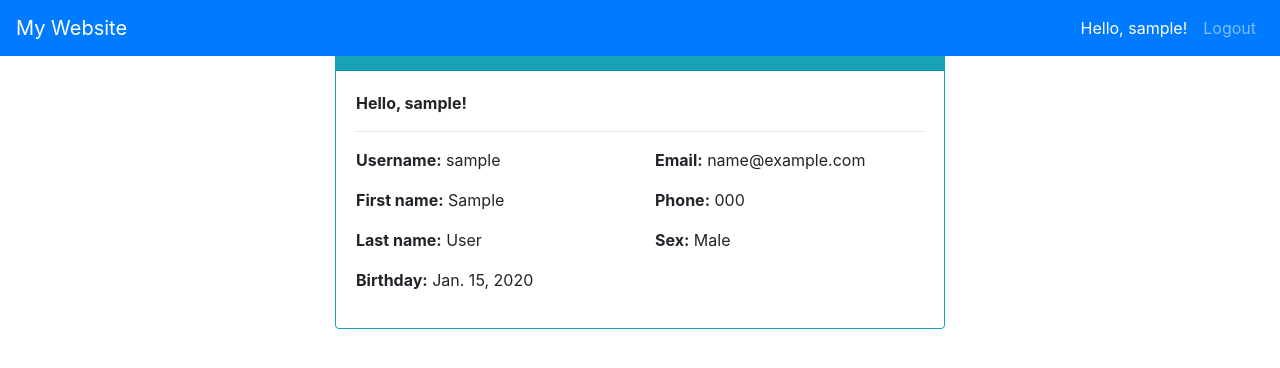
After one commit to PisarskyiDev/web_django, a Django app: page /profile/1/ in a window 1280 px wide. The commit adds this page. Shown: the top 368 px of the page. Run offline with Django 4.2, Linux system fonts and the light colour scheme; a user stored in the database is signed in; tables that the repository leaves empty hold one stand-in row (values such as "Sample post").

Commit message:
create profile.html, and add get_absolute_url on CustomUser

```diff
--- a/app_main/forms.py
+++ b/app_main/forms.py
@@ -1,11 +1,13 @@
 from django.contrib.auth.forms import UserCreationForm, AuthenticationForm
-from django.contrib.auth import authenticate
 from django import forms
+from django.forms import DateInput
 
 from .models import CustomUser
 
 
 class CustomUserCreationForm(UserCreationForm):
+    birth_date = forms.DateField(widget=DateInput(attrs={'type': 'date'}))
+
     class Meta(UserCreationForm.Meta):
         model = CustomUser
         fields = UserCreationForm.Meta.fields + (
--- a/app_main/models.py
+++ b/app_main/models.py
@@ -1,5 +1,6 @@
 from django.db import models
 from django.contrib.auth.models import AbstractUser
+from django.urls import reverse
 
 
 class CustomUser(AbstractUser):
@@ -12,3 +13,7 @@ class CustomUser(AbstractUser):
     birth_date = models.DateField(null=True, blank=True)
     sex = models.CharField(max_length=6, choices=SEX_CHOICES, null=True, blank=True)
     phone_number = models.CharField(max_length=20, null=True, blank=True)
+
+
+    def get_absolute_url(self):
+        return reverse('app_main:profile', args=[str(self.id)])
--- a/app_main/urls.py
+++ b/app_main/urls.py
@@ -21,6 +21,7 @@ from app_main.views import (
     index,
     SignUpView,
     LoginView,
+    ProfileView,
 )
 
 urlpatterns = [
@@ -28,6 +29,7 @@ urlpatterns = [
     path("signup/", SignUpView.as_view(), name="signup"),
     path("login/", LoginView.as_view(), name="login"),
     path("logout/", LogoutView.as_view(), name="logout"),
+    path("profile/<int:pk>/", ProfileView.as_view(), name="profile")
 ]
 
 app_name = "app_main"
--- a/app_main/views.py
+++ b/app_main/views.py
@@ -1,9 +1,11 @@
 from django.contrib.auth import authenticate, login
-from django.shortcuts import render
+from django.contrib.auth.mixins import LoginRequiredMixin
+from django.shortcuts import render, redirect
 from django.urls import reverse_lazy
 from django.views import generic
 
 from .forms import CustomUserCreationForm, CustomAuthenticationForm
+from .models import CustomUser
 
 
 def index(request):
@@ -34,3 +36,15 @@ class LoginView(generic.FormView):
             return super().form_valid(form)
         else:
             return self.form_invalid(form)
+
+
+class ProfileView(LoginRequiredMixin, generic.DetailView):
+    model = CustomUser
+    template_name = 'profile.html'
+    context_object_name = 'user'
+
+    def test_func(self):
+        return self.request.user.is_authenticated and self.get_object() == self.request.user
+
+    def handle_no_permission(self):
+        return redirect('app_main:home')
--- a/static/css/styles.css
+++ b/static/css/styles.css
@@ -0,0 +1,25 @@
+.navbar {
+  transition: all 0.5s ease-in-out;
+}
+
+.navbar.transparent {
+  background-color: rgba(255, 255, 255, 0.8) !important;
+}
+
+.navbar.transparent .navbar-nav .nav-link {
+  color: #333 !important;
+}
+
+.navbar.transparent .navbar-brand {
+  color: #333 !important;
+}
+
+.navbar.transparent.navbar-dark .navbar-brand,
+.navbar.transparent.navbar-dark .navbar-nav .nav-link {
+  color: #fff !important;
+}
+
+.navbar.transparent.navbar-dark .navbar-brand:hover,
+.navbar.transparent.navbar-dark .navbar-nav .nav-link:hover {
+  color: rgba(255, 255, 255, 0.8) !important;
+}
--- a/templates/include/sidebar.html
+++ b/templates/include/sidebar.html
@@ -1,24 +1,25 @@
-<ul class="nav nav-tabs">
+<nav class="navbar navbar-expand-lg navbar-dark bg-primary fixed-top">
+  <a class="navbar-brand" href="{% url 'app_main:home' %}">My Website</a>
+  <button class="navbar-toggler" type="button" data-toggle="collapse" data-target="#navbarNav" aria-controls="navbarNav" aria-expanded="false" aria-label="Toggle navigation">
+    <span class="navbar-toggler-icon"></span>
+  </button>
+  <div class="collapse navbar-collapse" id="navbarNav">
+    <ul class="navbar-nav ml-auto">
+      {% if user.is_authenticated %}
+      <li class="nav-item active">
+        <a class="nav-link" href="{{ user.get_absolute_url }}">Hello, {{ user.get_username }}!</a>
+      </li>
       <li class="nav-item">
-  {% if user.is_authenticated %}
-    <li class="nav-item">
-      <a class="nav-link active" href="{{ user.get_absolut_url }}">
-        user: {{ user.get_username }}
-      </a>
-
-      <a type="button" class="btn btn-primary btn-sm ml-3" href="{% url 'app_main:logout' %}?next={{request.path}}">
-        logout
-      </a>
-
+        <a class="nav-link" href="{% url 'app_main:logout' %}?next={{ request.path }}">Logout</a>
       </li>
       {% else %}
       <li class="nav-item">
-      <a class="nav-link" href="{% url 'app_main:login' %}?next={{ request.path }}">
-        Login
-      </a>
+        <a class="nav-link" href="{% url 'app_main:signup' %}">Register</a>
+      </li>
+      <li class="nav-item">
+        <a class="nav-link" href="{% url 'app_main:login' %}?next={{ request.path }}">Login</a>
       </li>
       {% endif %}
-    <li class="nav-item">
-      <a class="nav-link" href="{% url 'app_main:home' %}">Homepage</a>
-    </li>
     </ul>
+  </div>
+</nav>
--- a/templates/index.html
+++ b/templates/index.html
@@ -2,6 +2,10 @@
 
 {% block content %}
   <h1>
+    <br>
+    <br>
+    <br>
+    <br>
     Newest blogs:
 {#    <a type="button" class="btn btn-primary btn-sm ml-3" href="{% url '' %}">+ new post</a>#}
   </h1>
--- /dev/null
+++ b/templates/profile.html
@@ -0,0 +1,32 @@
+{% extends 'base.html' %}
+
+{% block content %}
+<div class="container-fluid mt-3">
+    <div class="row justify-content-center">
+        <div class="col-md-6">
+            <div class="card border-info">
+                <div class="card-header bg-info text-white">
+                    <h4 class="mb-0">My profile</h4>
+                </div>
+                <div class="card-body">
+                    <p><strong>Hello, {{ user.username }}!</strong></p>
+                    <hr>
+                    <div class="row">
+                        <div class="col-sm-6">
+                            <p><strong>Username:</strong> {{ user.username }}</p>
+                            <p><strong>First name:</strong> {{ user.first_name }}</p>
+                            <p><strong>Last name:</strong> {{ user.last_name }}</p>
+                            <p><strong>Birthday:</strong> {{ user.birth_date }}</p>
+                        </div>
+                        <div class="col-sm-6">
+                            <p><strong>Email:</strong> {{ user.email }}</p>
+                            <p><strong>Phone:</strong> {{ user.phone_number }}</p>
+                            <p><strong>Sex:</strong> {{ user.sex }}</p>
+                        </div>
+                    </div>
+                </div>
+            </div>
+        </div>
+    </div>
+</div>
+{% endblock %}
--- a/templates/registration/login.html
+++ b/templates/registration/login.html
@@ -1,7 +1,9 @@
 {% extends "base.html" %}
 
 {% block content %}
-  <div class="container mt-5">
+  <br>
+  <br>
+  <div class="container mt-5 align-items-center">
     <div class="row justify-content-center">
       <div class="col-md-6 col-sm-12">
         <div class="card shadow">
```
Also changed, not shown: templates/registration/signup.html (+4 -4 lines). Lines whose indentation alone changed are shown as unchanged.
